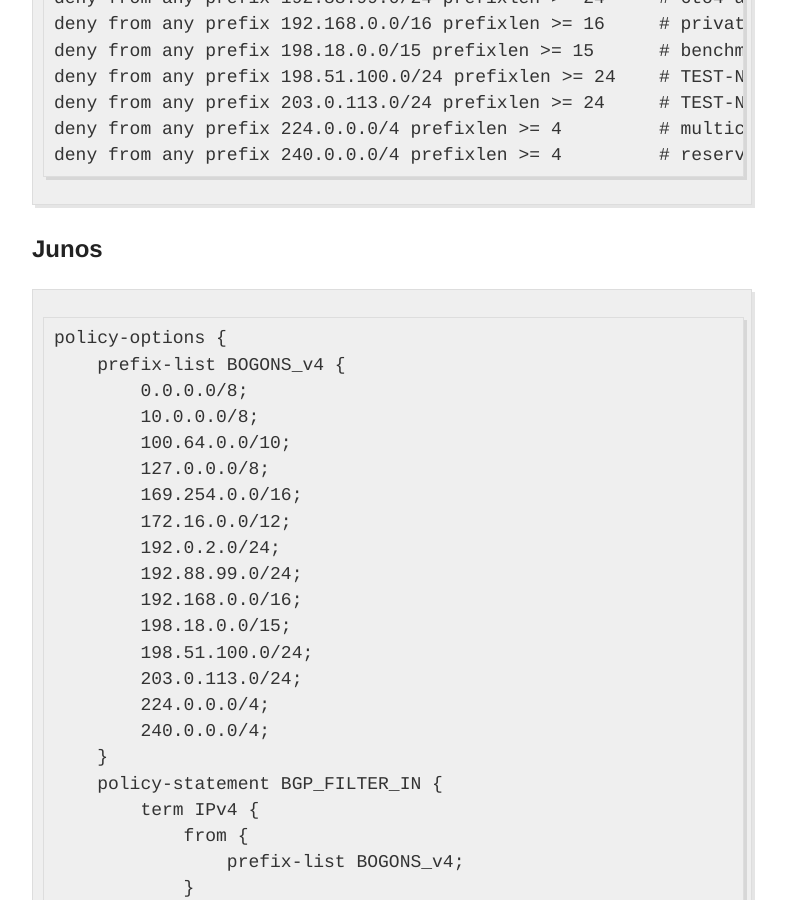
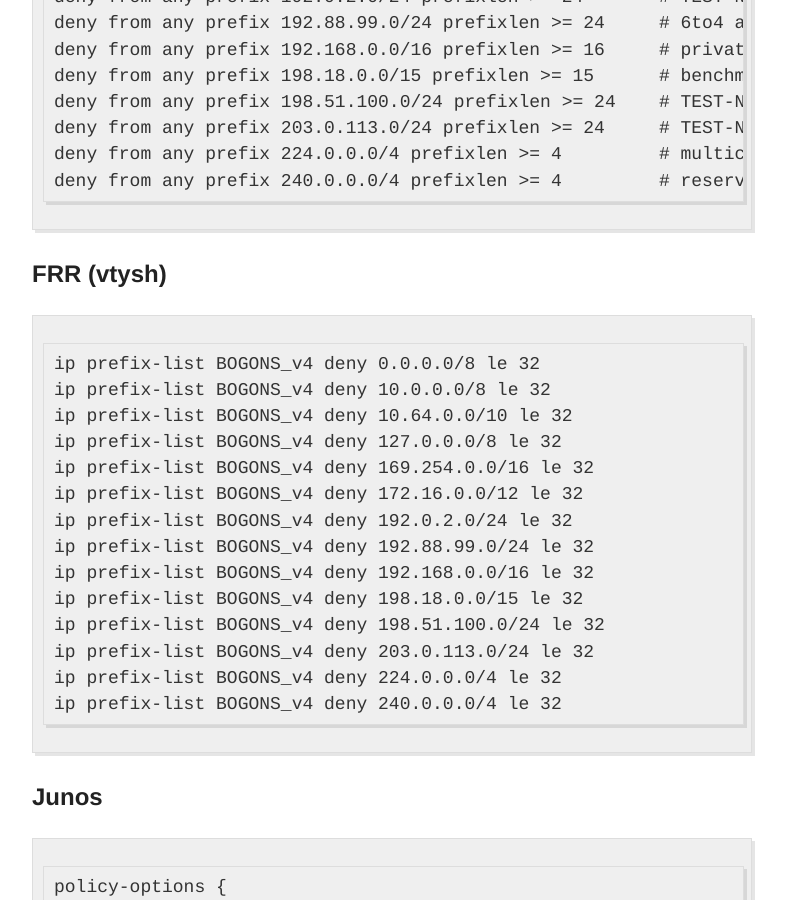
Before and after one commit to NLNOG/bgpfilterguide, a Jekyll site: the page built from guides/bogon_prefixes.md, in a window 1280 px wide and 900 px high, scrolled down 2827 px. Shown: the whole window, without its empty margins (248-1034 px from the left). Built offline with Jekyll 4.4.1, drawn with Linux system fonts in a browser that asks for light colours.

Commit message:
bogon IPv4 FRR

````diff
--- a/guides/bogon_prefixes.md
+++ b/guides/bogon_prefixes.md
@@ -92,6 +92,24 @@
 deny from any prefix 203.0.113.0/24 prefixlen >= 24     # TEST-NET-3 [RFC5737]
 deny from any prefix 224.0.0.0/4 prefixlen >= 4         # multicast
 deny from any prefix 240.0.0.0/4 prefixlen >= 4         # reserved for future use
+```
+
+## FRR (vtysh)
+```
+ip prefix-list BOGONS_v4 deny 0.0.0.0/8 le 32
+ip prefix-list BOGONS_v4 deny 10.0.0.0/8 le 32
+ip prefix-list BOGONS_v4 deny 10.64.0.0/10 le 32
+ip prefix-list BOGONS_v4 deny 127.0.0.0/8 le 32
+ip prefix-list BOGONS_v4 deny 169.254.0.0/16 le 32
+ip prefix-list BOGONS_v4 deny 172.16.0.0/12 le 32
+ip prefix-list BOGONS_v4 deny 192.0.2.0/24 le 32
+ip prefix-list BOGONS_v4 deny 192.88.99.0/24 le 32
+ip prefix-list BOGONS_v4 deny 192.168.0.0/16 le 32
+ip prefix-list BOGONS_v4 deny 198.18.0.0/15 le 32
+ip prefix-list BOGONS_v4 deny 198.51.100.0/24 le 32
+ip prefix-list BOGONS_v4 deny 203.0.113.0/24 le 32
+ip prefix-list BOGONS_v4 deny 224.0.0.0/4 le 32
+ip prefix-list BOGONS_v4 deny 240.0.0.0/4 le 32
 ```
 ## Junos
 ```
````
